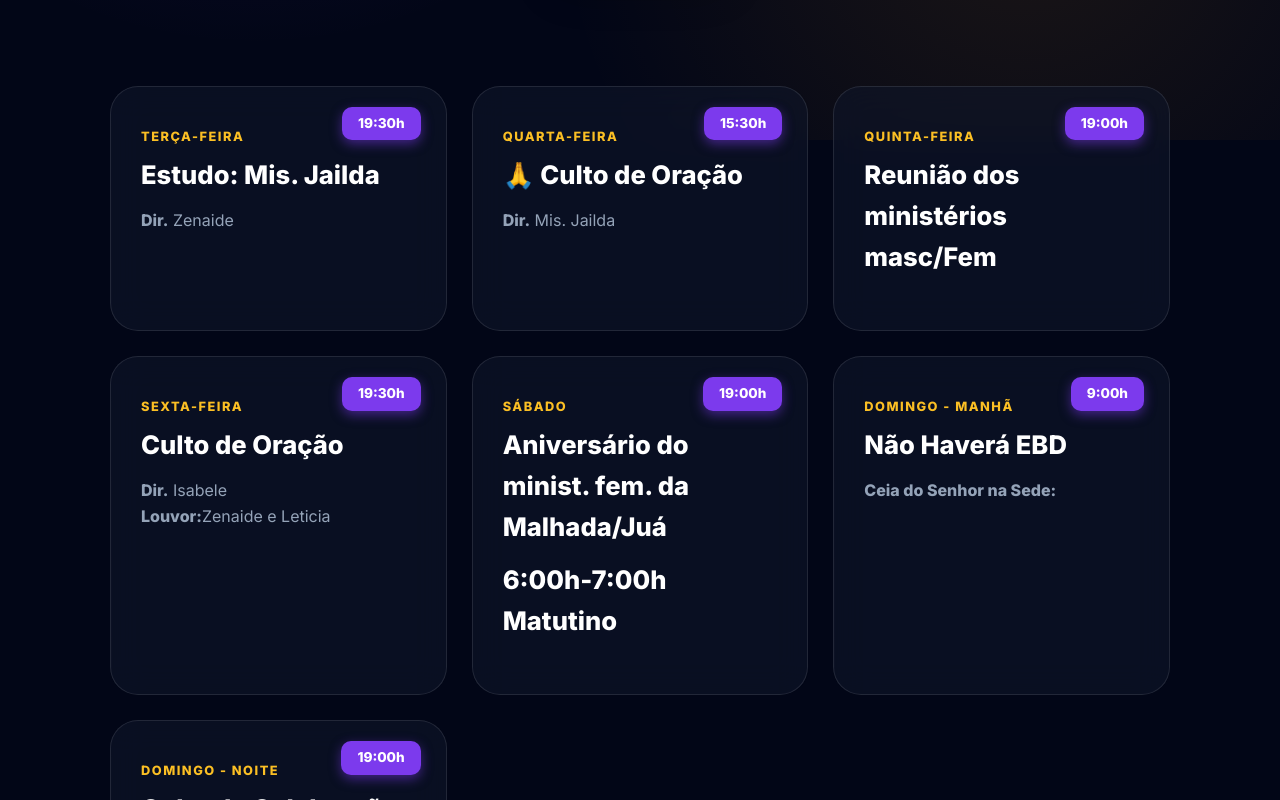
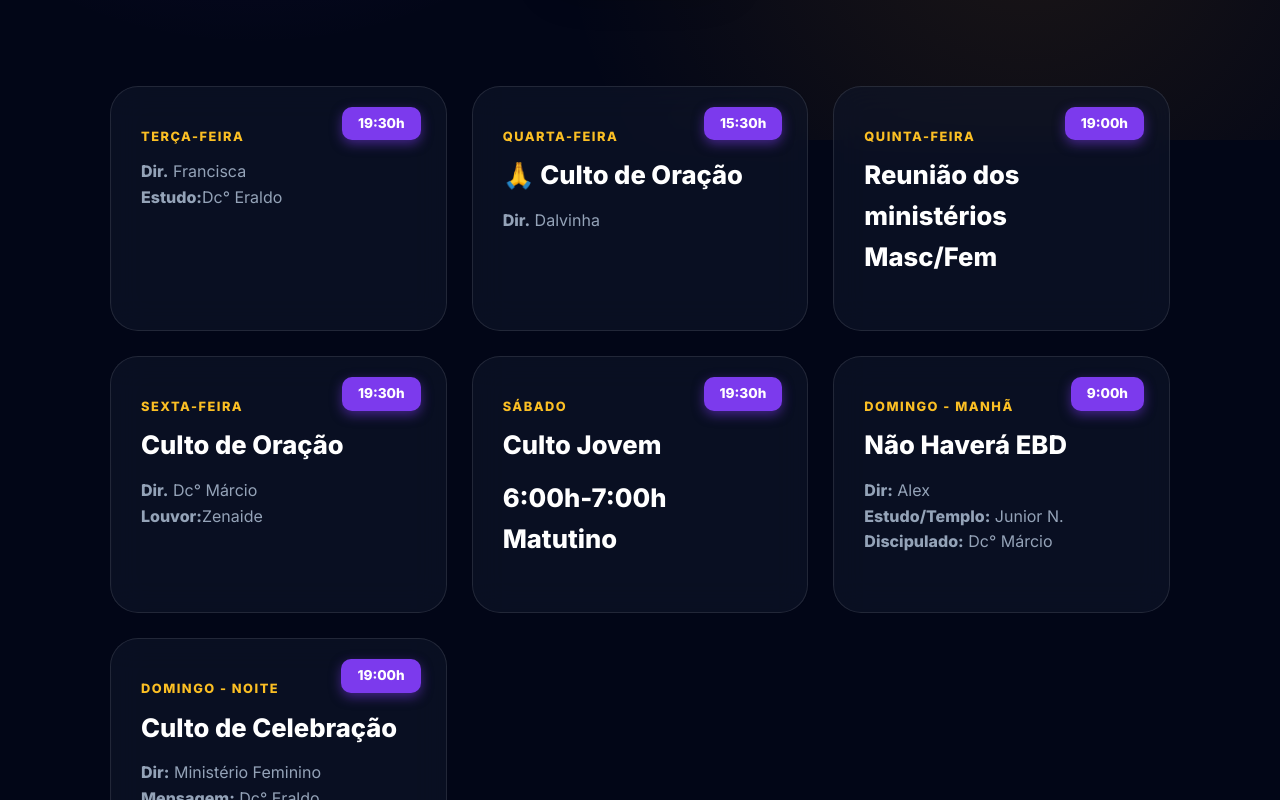
Before and after one commit to EduardoMoraess/agenda_ibm2, a React (Vite) app: page / in a window 1280 px wide. Shown: the part 660-1460 px from the top of the page. Built offline with nearby package versions, Linux system fonts and the light colour scheme.

Commit message:
agenda atualizada

```diff
--- a/src/App.jsx
+++ b/src/App.jsx
@@ -7,25 +7,24 @@ import InfoSection from './components/InfoSection';
 function App() {
   // Dados da Agenda
   const agendaData = [
-    { dataDay: "terca", hora: "19:30h", dia: "Terça-feira", titulo: "Estudo: Mis. Jailda", diretor: "Zenaide" },
-    { dataDay: "quarta", hora: "15:30h", dia: "Quarta-feira", titulo: "🙏 Culto de Oração", diretor: "Mis. Jailda" },
-    { dataDay: "quinta", hora: "19:00h", dia: "Quinta-feira", titulo: "Reunião dos ministérios masc/Fem" },
-    { dataDay: "sexta", hora: "19:30h", dia: "Sexta-feira", titulo: "Culto de Oração", diretor:"Isabele", louvor: "Zenaide e Leticia" },
-    { dataDay: "sabado", hora: "19:00h", dia: "Sábado", titulo:"Aniversário do minist. fem. da Malhada/Juá", matutino: "6:00h-7:00h  Matutino" },
+    { dataDay: "terca", hora: "19:30h", dia: "Terça-feira", estudo:"Dc° Eraldo", diretor: "Francisca" },
+    { dataDay: "quarta", hora: "15:30h", dia: "Quarta-feira", titulo: "🙏 Culto de Oração", diretor: "Dalvinha" },
+    { dataDay: "quinta", hora: "19:00h", dia: "Quinta-feira", titulo: "Reunião dos ministérios Masc/Fem" },
+    { dataDay: "sexta", hora: "19:30h", dia: "Sexta-feira", titulo: "Culto de Oração", diretor:" Dc° Márcio", louvor: "Zenaide" },
+    { dataDay: "sabado", hora: "19:30h", dia: "Sábado", titulo:"Culto Jovem", matutino: "6:00h-7:00h  Matutino" },
     {
       dataDay: "domingo", hora: "9:00h", dia: "Domingo - Manhã", titulo: "Não Haverá EBD", featured: true,
       extras: [
-        //{ label: "Dir", valor: "Alex " },
-        //{ label: "Estudo/Templo", valor: "Junior" },
-        //{ label: "Discipulado", valor: "Mis. Jailda " },
-        {label: "Ceia do Senhor na Sede"}
+        { label: "Dir", valor: "Alex " },
+        { label: "Estudo/Templo", valor: "Junior N." },
+        { label: "Discipulado", valor: "Dc° Márcio" },
       ]
     },
     {
       dataDay: "domingo-noite", hora: "19:00h", dia: "Domingo - Noite", titulo: "Culto de Celebração", featured: true,
       extras: [
-        { label: "Dir", valor: "Ministerio/Louvor" },
-        { label: "Mensagem", valor: "Mis. Jailda" }
+        { label: "Dir", valor: " Ministério Feminino" },
+        { label: "Mensagem", valor: "Dc° Eraldo" }
       ]
     },
   ]
--- a/src/components/AgendaCard.jsx
+++ b/src/components/AgendaCard.jsx
@@ -1,4 +1,4 @@
-const AgendaCard = ({ dia, hora, titulo, diretor, extras, featured, dataDay,louvor, matutino, recado, mensagem}) => {
+const AgendaCard = ({ dia, hora, titulo, diretor, extras, featured, dataDay,louvor, matutino, recado, estudo}) => {
     return (
         <section className={`card ${featured ? 'featured' : ''}`} data-day={dataDay}>
             <div className="card-time">{hora}</div>
@@ -16,8 +16,8 @@ const AgendaCard = ({ dia, hora, titulo, diretor, extras, featured, dataDay,louv
                     <p><strong>Louvor:</strong>{louvor}</p>
                 )}
 
-                {mensagem && (
-                  <p><strong>Mensagem:</strong>{mensagem}</p>
+                {estudo && (
+                  <p><strong>Estudo:</strong>{estudo}</p>
                 )}
 
                 {/* Mapeia detalhes extras (como os de domingo) caso existam */}
```
